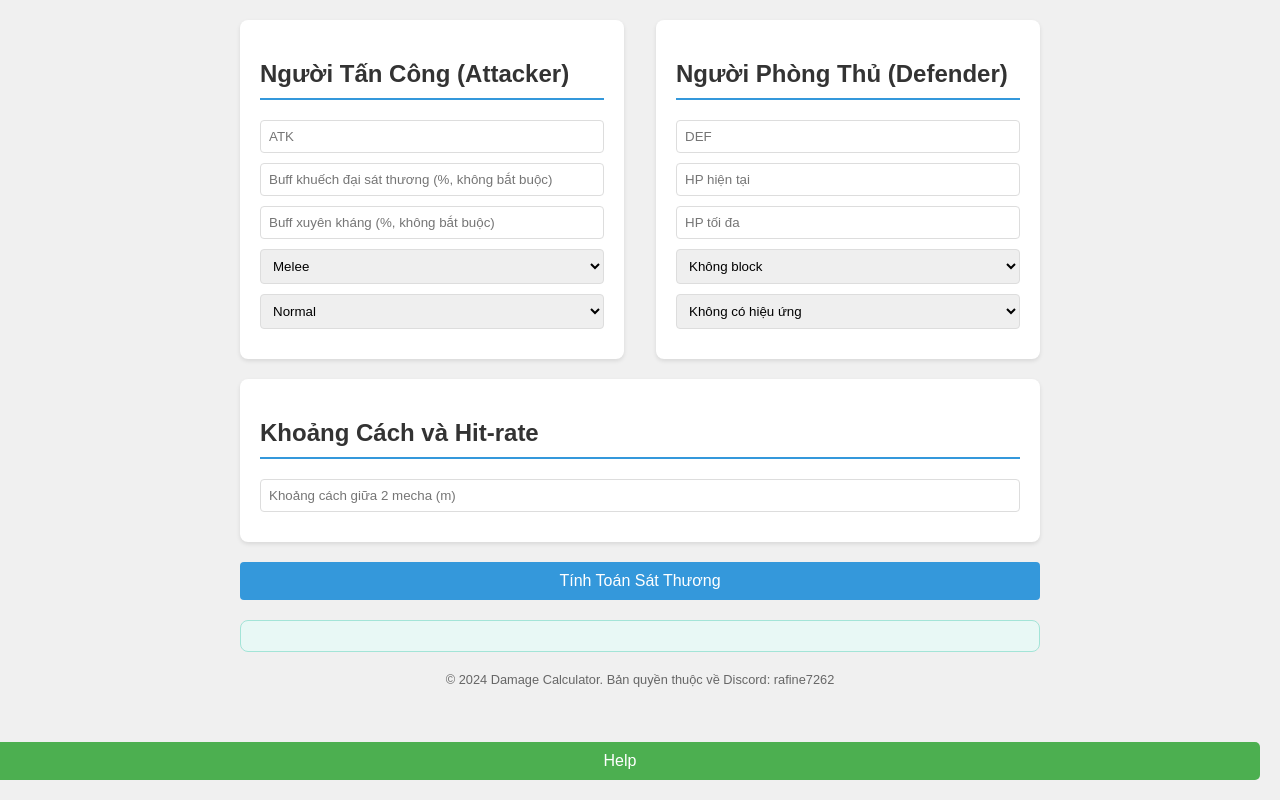
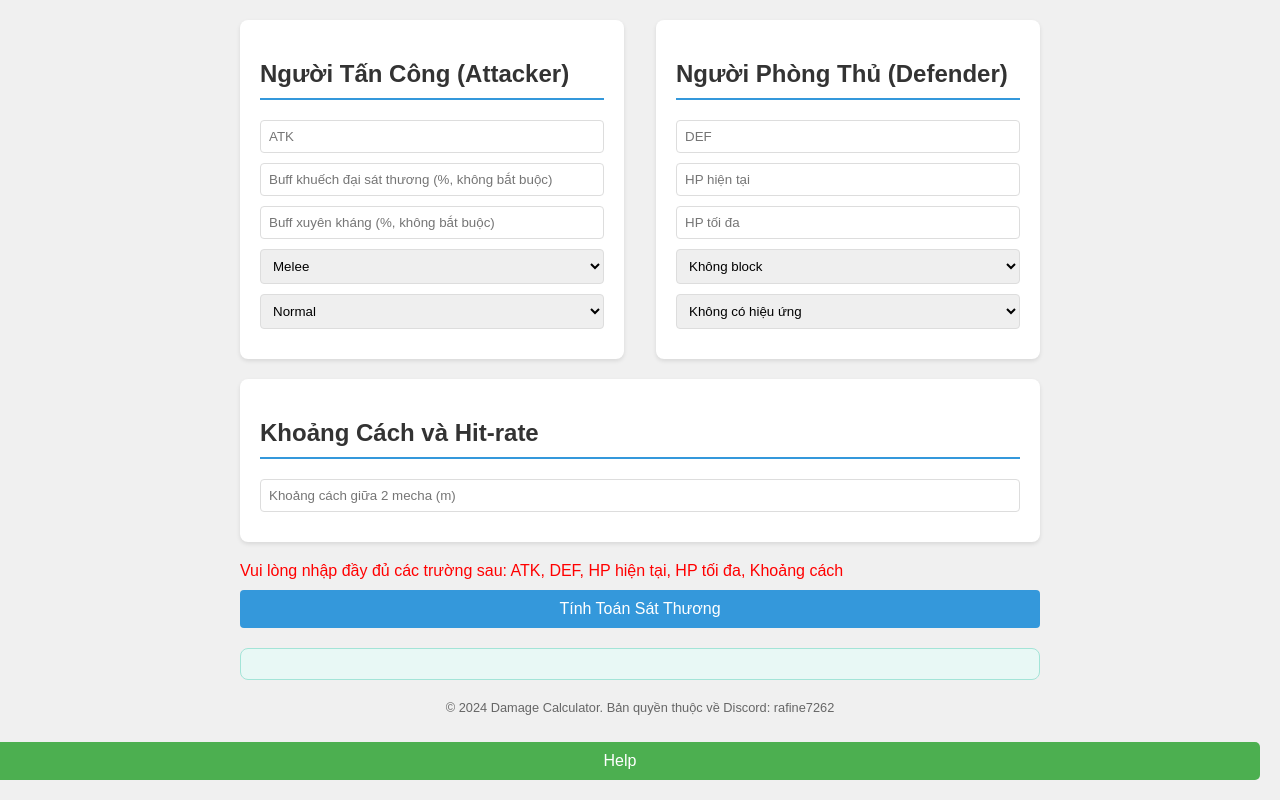
Before and after one commit to RoleplayHelp/T-yr-4KSIS, a plain HTML site: page index.html in a window 1280 px wide. Both pictures are taken after a click on the button "Tính Toán Sát Thương". Drawn offline with Linux system fonts and the light colour scheme.

Commit message:
Add files via upload

```diff
--- a/index.html
+++ b/index.html
@@ -54,6 +54,7 @@
         <h2>Khoảng Cách và Hit-rate</h2>
         <input type="number" id="distance" placeholder="Khoảng cách giữa 2 mecha (m)" required>
     </div>
+	<div id="errorMessage" style="color: red; margin-bottom: 10px; display: none;"></div>
     <button onclick="calculateDamage()">Tính Toán Sát Thương</button>
     <div id="result"></div>
     <div class="copyright">
--- a/script.js
+++ b/script.js
@@ -1,18 +1,28 @@
 // Hàm tính toán sát thương
 function calculateDamage() {
-	    // Kiểm tra các trường bắt buộc
-    const requiredFields = ['atk', 'def', 'currentHP', 'maxHP', 'distance'];
+    const errorMessageElement = document.getElementById('errorMessage');
+    errorMessageElement.style.display = 'none'; // Ẩn thông báo lỗi cũ
+
+    // Kiểm tra các trường bắt buộc
+    const requiredFields = [
+        { id: 'atk', name: 'ATK' },
+        { id: 'def', name: 'DEF' },
+        { id: 'currentHP', name: 'HP hiện tại' },
+        { id: 'maxHP', name: 'HP tối đa' },
+        { id: 'distance', name: 'Khoảng cách' }
+    ];
     let missingFields = [];
 
     for (let field of requiredFields) {
-        const value = document.getElementById(field).value.trim();
+        const value = document.getElementById(field.id).value.trim();
         if (value === '') {
-            missingFields.push(field);
+            missingFields.push(field.name);
         }
     }
 
     if (missingFields.length > 0) {
-        alert(`Vui lòng nhập đầy đủ các trường sau: ${missingFields.join(', ')}`);
+        errorMessageElement.textContent = `Vui lòng nhập đầy đủ các trường sau: ${missingFields.join(', ')}`;
+        errorMessageElement.style.display = 'block';
         return; // Dừng hàm nếu có trường chưa được nhập
     }
 
```
